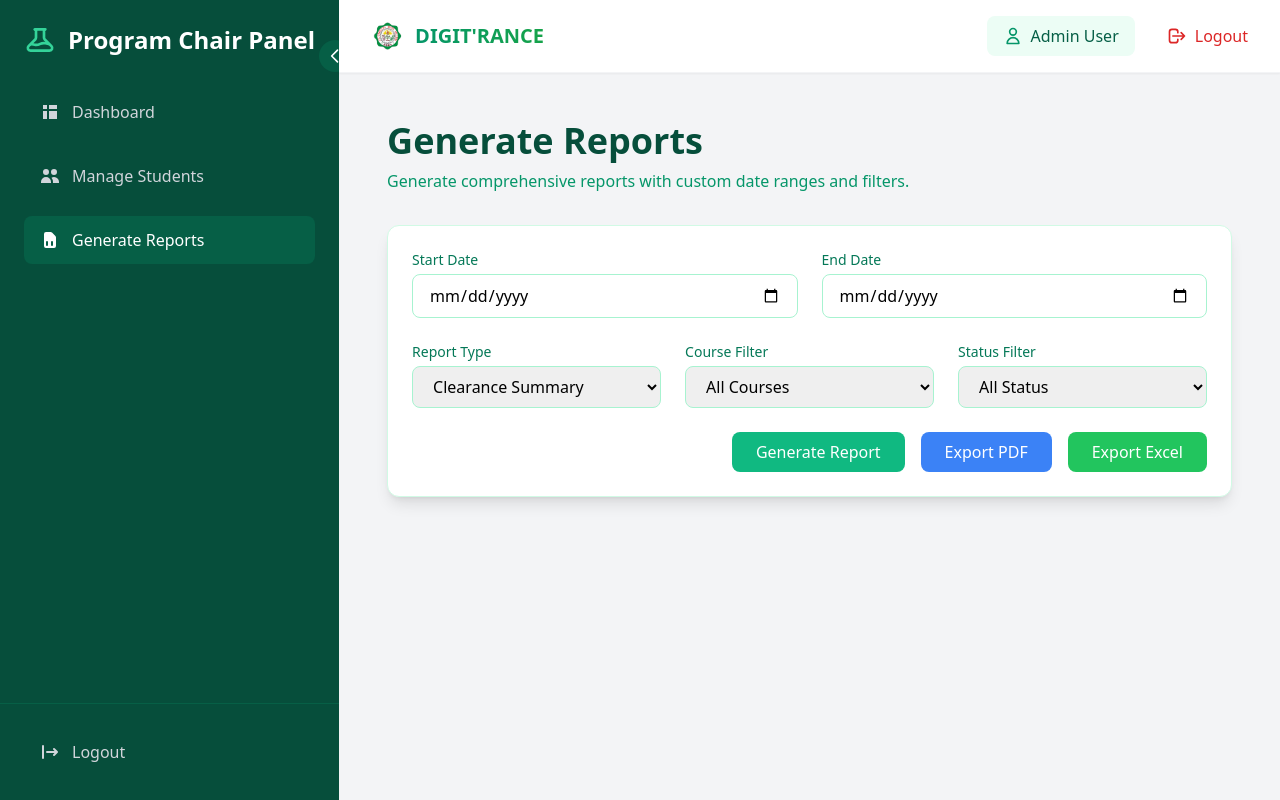
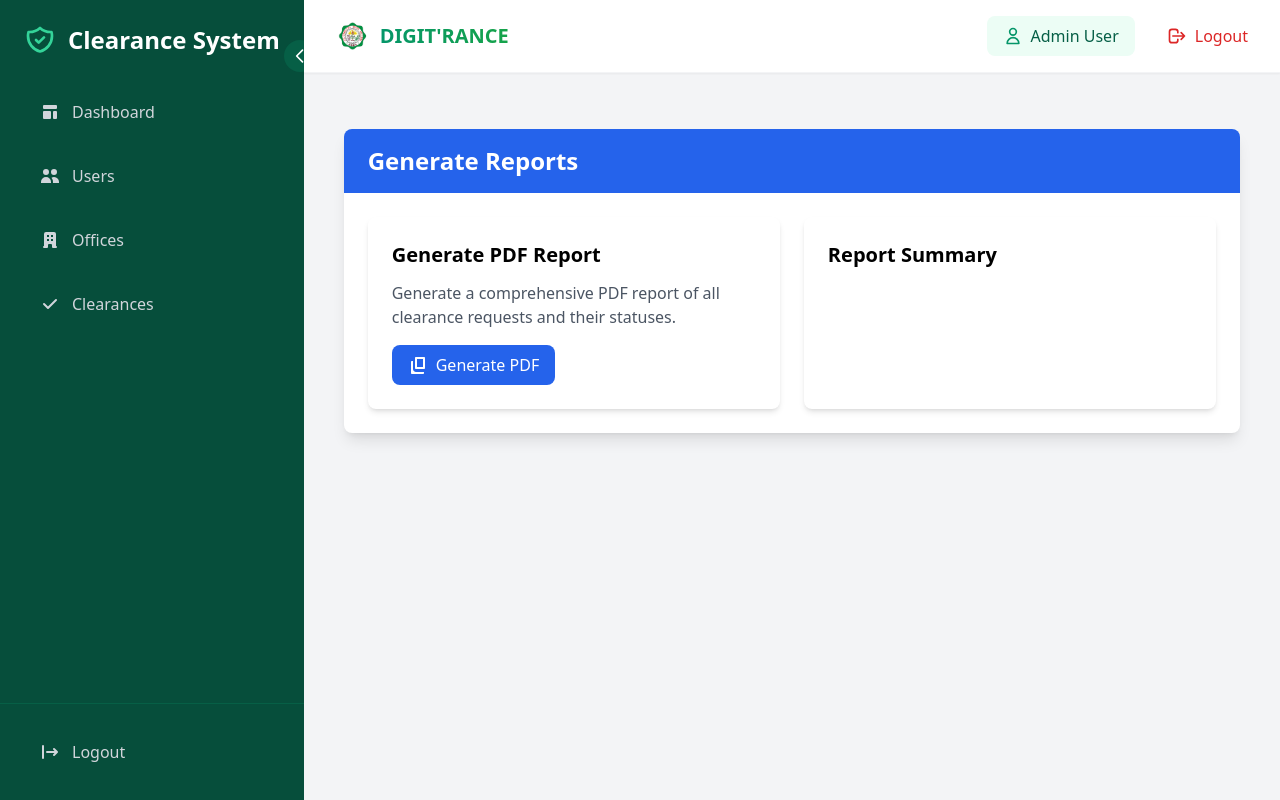
Before and after one commit to lanzy-lanzy/clearance, a Django app: page /program-chair/generate-reports/ in a window 1280 px wide. Run offline with Django 5.2, Linux system fonts and the light colour scheme; a user stored in the database is signed in; data comes from the database, SQL or seed files in the repository; some libraries are stand-ins or nearby versions.

Commit message:
Changes to be committed: 	modified:   core/__pycache__/urls.cpython-313.pyc 	modified:   core/__pycache__/views.cpython-313.pyc 	modified:   core/urls.py 	modified:   core/views.py 	modified:   templates/core/generate_reports.html

```diff
--- a/core/urls.py
+++ b/core/urls.py
@@ -3,7 +3,7 @@ from django.contrib.auth.views import LogoutView
 from . import views
 from .views import (
   ProgramChairDashboardView, unlock_permit_view, ProgramChairStudentsView,
-  print_permit, ManageStudentsView, GenerateReportsView
+  print_permit, ManageStudentsView, GenerateReportsView, generate_report
 )
 
 
@@ -44,4 +44,5 @@ urlpatterns = [
   # Admin approval URLs
   path('approve-user/<int:user_id>/', views.approve_user, name='approve_user'),
   path('reject-user/<int:user_id>/', views.reject_user, name='reject_user'),
+  path('generate-report/', generate_report, name='generate_report'),
 ]
--- a/core/views.py
+++ b/core/views.py
@@ -845,6 +845,130 @@ def admin_clearances(request):
 
 
 @login_required
+def generate_report(request):
+    """Generate a PDF report based on clearance data."""
+    # Create the HttpResponse object with PDF headers
+    response = HttpResponse(content_type='application/pdf')
+    response['Content-Disposition'] = 'attachment; filename="clearance_report.pdf"'
+
+    # Create the PDF object using ReportLab
+    buffer = BytesIO()
+    doc = SimpleDocTemplate(buffer, pagesize=landscape(letter),
+                          rightMargin=72, leftMargin=72,
+                          topMargin=72, bottomMargin=72)
+
+    # Container for the 'Flowable' objects
+    elements = []
+
+    # Define styles
+    styles = getSampleStyleSheet()
+    title_style = ParagraphStyle(
+        'CustomTitle',
+        parent=styles['Heading1'],
+        fontSize=24,
+        spaceAfter=30,
+        alignment=1  # Center alignment
+    )
+
+    subtitle_style = ParagraphStyle(
+        'CustomSubTitle',
+        parent=styles['Heading2'],
+        fontSize=16,
+        spaceAfter=20,
+        alignment=1
+    )
+
+    # Add the title
+    elements.append(Paragraph("Clearance System Report", title_style))
+    elements.append(Paragraph(f"Generated on {datetime.now().strftime('%B %d, %Y')}", subtitle_style))
+    elements.append(Spacer(1, 20))
+
+    # Get statistics based on user role
+    if hasattr(request.user, 'staff'):
+        # Staff/Office view
+        staff = request.user.staff
+        clearance_requests = ClearanceRequest.objects.filter(office=staff.office)
+
+        # Create data for the table
+        data = [['Student ID', 'Name', 'Course', 'Status', 'Date']]
+        for cr in clearance_requests:
+            data.append([
+                cr.student.student_id,
+                f"{cr.student.user.get_full_name()}",
+                cr.student.course,
+                cr.status.title(),
+                cr.request_date.strftime('%Y-%m-%d')
+            ])
+
+        # Add office summary
+        elements.append(Paragraph(f"Office: {staff.office.name}", styles['Heading3']))
+        elements.append(Paragraph(f"Total Requests: {clearance_requests.count()}", styles['Normal']))
+        elements.append(Spacer(1, 20))
+
+    elif hasattr(request.user, 'programchair'):
+        # Program Chair view
+        pc = request.user.programchair
+        students = Student.objects.filter(program_chair=pc)
+
+        # Create data for the table
+        data = [['Student ID', 'Name', 'Course', 'Year Level', 'Clearance Status']]
+        for student in students:
+            clearance = getattr(student, 'clearance', None)
+            status = 'Cleared' if clearance and clearance.is_cleared else 'Pending'
+            data.append([
+                student.student_id,
+                f"{student.user.get_full_name()}",
+                student.course,
+                student.year_level,
+                status
+            ])
+
+        # Add program summary
+        elements.append(Paragraph(f"Department: {pc.designation}", styles['Heading3']))
+        elements.append(Paragraph(f"Total Students: {students.count()}", styles['Normal']))
+        elements.append(Spacer(1, 20))
+
+    # Create the table
+    table = Table(data, repeatRows=1)
+    table.setStyle(TableStyle([
+        ('BACKGROUND', (0, 0), (-1, 0), colors.grey),
+        ('TEXTCOLOR', (0, 0), (-1, 0), colors.whitesmoke),
+        ('ALIGN', (0, 0), (-1, -1), 'CENTER'),
+        ('FONTNAME', (0, 0), (-1, 0), 'Helvetica-Bold'),
+        ('FONTSIZE', (0, 0), (-1, 0), 14),
+        ('BOTTOMPADDING', (0, 0), (-1, 0), 12),
+        ('BACKGROUND', (0, 1), (-1, -1), colors.beige),
+        ('TEXTCOLOR', (0, 1), (-1, -1), colors.black),
+        ('FONTNAME', (0, 1), (-1, -1), 'Helvetica'),
+        ('FONTSIZE', (0, 1), (-1, -1), 12),
+        ('ALIGN', (0, 0), (-1, -1), 'CENTER'),
+        ('GRID', (0, 0), (-1, -1), 1, colors.black),
+        ('ROWBACKGROUNDS', (0, 1), (-1, -1), [colors.white, colors.lightgrey])
+    ]))
+
+    elements.append(table)
+
+    # Add timestamp and page number
+    footer_style = ParagraphStyle(
+        'Footer',
+        parent=styles['Normal'],
+        fontSize=8,
+        textColor=colors.grey
+    )
+    elements.append(Spacer(1, 20))
+    elements.append(Paragraph(f"Generated by: {request.user.get_full_name()}", footer_style))
+
+    # Build the PDF document
+    doc.build(elements)
+
+    # Get the value of the BytesIO buffer and write it to the response
+    pdf = buffer.getvalue()
+    buffer.close()
+    response.write(pdf)
+    return response
+
+
+@login_required
 def student_profile(request):
     """View for students to see and manage their profile."""
     try:
@@ -965,204 +1089,29 @@ class GenerateReportsView(LoginRequiredMixin, TemplateView):
 
     def get_context_data(self, **kwargs):
         context = super().get_context_data(**kwargs)
-        try:
-            pc = self.request.user.programchair
+        user = self.request.user
 
-            # Get date range
-            start_date = self.request.GET.get('start_date')
-            end_date = self.request.GET.get('end_date')
-            if start_date:
-                start_date = datetime.strptime(start_date, '%Y-%m-%d')
-            if end_date:
-                end_date = datetime.strptime(end_date, '%Y-%m-%d')
+        if hasattr(user, 'staff'):
+            # Staff view - get clearance requests for their office
+            clearance_requests = ClearanceRequest.objects.filter(
+                office=user.staff.office
+            ).select_related('student')
+            context['clearance_requests'] = {
+                'pending_count': clearance_requests.filter(status='pending').count(),
+                'approved_count': clearance_requests.filter(status='approved').count(),
+                'denied_count': clearance_requests.filter(status='denied').count()
+            }
 
-            # Get filters
-            report_type = self.request.GET.get('report_type', 'clearance_summary')
-            course_filter = self.request.GET.get('course')
-            status_filter = self.request.GET.get('status')
+        elif hasattr(user, 'programchair'):
+            # Program Chair view - get students and their clearance status
+            students = Student.objects.filter(program_chair=user.programchair)
+            context['total_students'] = students.count()
+            context['cleared_students'] = Clearance.objects.filter(
+                student__in=students,
+                is_cleared=True
+            ).count()
 
-            # Base queryset with select_related for better performance
-            students = Student.objects.filter(program_chair=pc).select_related(
-                'user', 'clearance'
-            )
-
-            if course_filter:
-                students = students.filter(course=course_filter)
-
-            if status_filter:
-                if status_filter == 'cleared':
-                    students = students.filter(clearance__is_cleared=True)
-                elif status_filter == 'pending':
-                    students = students.filter(clearance__is_cleared=False)
-
-            # Apply date range if provided
-            if start_date and end_date:
-                students = students.filter(clearance__cleared_date__range=[start_date, end_date])
-
-            # Generate report data based on type
-            report_data = None
-            if report_type == 'clearance_summary':
-                report_data = {
-                    'total_students': students.count(),
-                    'cleared_students': students.filter(clearance__is_cleared=True).count(),
-                    'pending_students': students.filter(clearance__is_cleared=False).count(),
-                }
-            elif report_type == 'course_statistics':
-                report_data = {
-                    'course_stats': []
-                }
-                for course in students.values_list('course', flat=True).distinct():
-                    course_students = students.filter(course=course)
-                    total = course_students.count()
-                    cleared = course_students.filter(clearance__is_cleared=True).count()
-                    report_data['course_stats'].append({
-                        'course': course,
-                        'total': total,
-                        'cleared': cleared,
-                        'pending': total - cleared,
-                        'clearance_rate': round((cleared / total * 100) if total > 0 else 0, 2)
-                    })
-            elif report_type == 'student_status':
-                report_data = {
-                    'students': students.values(
-                        'user__first_name', 'user__last_name', 'student_id',
-                        'course', 'year_level', 'clearance__is_cleared',
-                        'clearance__cleared_date'
-                    )
-                }
-
-            context.update({
-                'report_type': report_type,
-                'start_date': start_date,
-                'end_date': end_date,
-                'courses': students.values_list('course', flat=True).distinct(),
-                'selected_course': course_filter,
-                'selected_status': status_filter,
-                'report_data': report_data,
-                'error_message': None
-            })
-
-            # Handle export
-            export_format = self.request.GET.get('export')
-            if export_format and report_data:
-                try:
-                    if export_format == 'pdf':
-                        return self.export_pdf(report_data, report_type)
-                    elif export_format == 'excel':
-                        return self.export_excel(report_data, report_type)
-                except Exception as e:
-                    context['error_message'] = f"Error exporting report: {str(e)}"
-
-            return context
-        except Exception as e:
-            context['error_message'] = f"Error generating report: {str(e)}"
-            return context
-
-    def export_pdf(self, report_data, report_type):
-        response = HttpResponse(content_type='application/pdf')
-        response['Content-Disposition'] = f'attachment; filename=report_{timezone.now().strftime("%Y%m%d")}.pdf'
-
-        doc = SimpleDocTemplate(response, pagesize=letter)
-        elements = []
-        styles = getSampleStyleSheet()
-
-        # Title
-        title = Paragraph(f"Clearance Report - {report_type.replace('_', ' ').title()}", styles['Heading1'])
-        elements.append(title)
-        elements.append(Spacer(1, 12))
-
-        # Date
-        date_text = Paragraph(f"Generated on {timezone.now().strftime('%B %d, %Y')}", styles['Normal'])
-        elements.append(date_text)
-        elements.append(Spacer(1, 12))
-
-        if report_type == 'clearance_summary':
-            data = [
-                ['Metric', 'Value'],
-                ['Total Students', str(report_data['total_students'])],
-                ['Cleared Students', str(report_data['cleared_students'])],
-                ['Pending Students', str(report_data['pending_students'])]
-            ]
-        elif report_type == 'course_statistics':
-            data = [['Course', 'Total', 'Cleared', 'Pending', 'Clearance Rate']]
-            for stat in report_data['course_stats']:
-                data.append([
-                    stat['course'],
-                    str(stat['total']),
-                    str(stat['cleared']),
-                    str(stat['pending']),
-                    f"{stat['clearance_rate']}%"
-                ])
-        else:  # student_status
-            data = [['Name', 'ID', 'Course', 'Year Level', 'Status', 'Cleared Date']]
-            for student in report_data['students']:
-                data.append([
-                    f"{student['user__first_name']} {student['user__last_name']}",
-                    student['student_id'],
-                    student['course'],
-                    str(student['year_level']),
-                    'Cleared' if student['clearance__is_cleared'] else 'Pending',
-                    student['clearance__cleared_date'].strftime('%Y-%m-%d') if student['clearance__cleared_date'] else '-'
-                ])
-
-        # Create table
-        table = Table(data)
-        table.setStyle(TableStyle([
-            ('BACKGROUND', (0, 0), (-1, 0), colors.green),
-            ('TEXTCOLOR', (0, 0), (-1, 0), colors.whitesmoke),
-            ('ALIGN', (0, 0), (-1, -1), 'CENTER'),
-            ('FONTNAME', (0, 0), (-1, 0), 'Helvetica-Bold'),
-            ('FONTSIZE', (0, 0), (-1, 0), 14),
-            ('BOTTOMPADDING', (0, 0), (-1, 0), 12),
-            ('BACKGROUND', (0, 1), (-1, -1), colors.beige),
-            ('TEXTCOLOR', (0, 1), (-1, -1), colors.black),
-            ('FONTNAME', (0, 1), (-1, -1), 'Helvetica'),
-            ('FONTSIZE', (0, 1), (-1, -1), 12),
-            ('GRID', (0, 0), (-1, -1), 1, colors.black)
-        ]))
-
-        elements.append(table)
-        doc.build(elements)
-        return response
-
-    def export_excel(self, report_data, report_type):
-        wb = Workbook()
-        ws = wb.active
-
-        # Write headers and data based on report type
-        if report_type == 'clearance_summary':
-            headers = ['Metric', 'Value']
-            data = [
-                ['Total Students', report_data['total_students']],
-                ['Cleared Students', report_data['cleared_students']],
-                ['Pending Students', report_data['pending_students']]
-            ]
-        elif report_type == 'course_statistics':
-            headers = ['Course', 'Total', 'Cleared', 'Pending', 'Clearance Rate']
-            data = [[s['course'], s['total'], s['cleared'], s['pending'], f"{s['clearance_rate']}%"]
-                   for s in report_data['course_stats']]
-        else:  # student_status
-            headers = ['Name', 'ID', 'Course', 'Year Level', 'Status', 'Cleared Date']
-            data = [[f"{s['user__first_name']} {s['user__last_name']}", s['student_id'],
-                    s['course'], s['year_level'],
-                    'Cleared' if s['clearance__is_cleared'] else 'Pending',
-                    s['clearance__cleared_date'].strftime('%Y-%m-%d') if s['clearance__cleared_date'] else '-']
-                   for s in report_data['students']]
-
-        # Write headers
-        for col, header in enumerate(headers, 1):
-            ws.cell(row=1, column=col, value=header)
-
-        # Write data
-        for row, row_data in enumerate(data, 2):
-            for col, cell_data in enumerate(row_data, 1):
-                ws.cell(row=row, column=col, value=cell_data)
-
-        response = HttpResponse(content_type='application/vnd.openxmlformats-officedocument.spreadsheetml.sheet')
-        response['Content-Disposition'] = f'attachment; filename=report_{timezone.now().strftime("%Y%m%d")}.xlsx'
-        wb.save(response)
-        return response
-
+        return context
 
 
 @login_required
--- a/templates/core/generate_reports.html
+++ b/templates/core/generate_reports.html
@@ -1,173 +1,70 @@
 {% extends 'base.html' %}
-{% block title %}Generate Reports{% endblock %}
-
-{% block sidebar %}
-{% include 'components/program_chair_sidenav.html' %}
-{% endblock %}
+{% load static %}
 
 {% block content %}
-<div class="container mx-auto p-6">
-	<div class="mb-8">
-		<h1 class="text-4xl font-bold text-emerald-900">Generate Reports</h1>
-		<p class="text-emerald-600 mt-2">Generate comprehensive reports with custom date ranges and filters.</p>
+<div class="container mx-auto px-4 py-8">
+	<div class="bg-white rounded-lg shadow-lg overflow-hidden">
+		<!-- Header -->
+		<div class="bg-blue-600 px-6 py-4">
+			<h3 class="text-2xl font-bold text-white">Generate Reports</h3>
 		</div>
 
-	<!-- Report Generation Form -->
-	<div class="bg-white rounded-xl shadow-lg p-6 mb-8 border border-emerald-100">
-		<form method="GET" class="space-y-6">
-			<!-- Date Range -->
+		<!-- Content -->
+		<div class="p-6">
 			<div class="grid grid-cols-1 md:grid-cols-2 gap-6">
-				<div>
-					<label class="block text-sm font-medium text-emerald-700 mb-1">Start Date</label>
-					<input type="date" name="start_date"
-						   value="{{ start_date|date:'Y-m-d' }}"
-						   class="w-full border border-emerald-200 rounded-lg px-4 py-2 focus:ring-2 focus:ring-emerald-500 focus:border-emerald-500">
-				</div>
-				<div>
-					<label class="block text-sm font-medium text-emerald-700 mb-1">End Date</label>
-					<input type="date" name="end_date"
-						   value="{{ end_date|date:'Y-m-d' }}"
-						   class="w-full border border-emerald-200 rounded-lg px-4 py-2 focus:ring-2 focus:ring-emerald-500 focus:border-emerald-500">
+				<!-- Generate PDF Card -->
+				<div class="bg-white rounded-lg shadow-md">
+					<div class="p-6">
+						<h5 class="text-xl font-semibold mb-3">Generate PDF Report</h5>
+						<p class="text-gray-600 mb-4">Generate a comprehensive PDF report of all clearance requests and their statuses.</p>
+						<a href="{% url 'generate_report' %}"
+						   class="inline-flex items-center px-4 py-2 bg-blue-600 text-white rounded-lg hover:bg-blue-700 transition-colors">
+							<svg class="w-5 h-5 mr-2" fill="currentColor" viewBox="0 0 20 20">
+								<path d="M7 3C7 2.44772 7.44772 2 8 2H16C16.5523 2 17 2.44772 17 3V13C17 13.5523 16.5523 14 16 14H8C7.44772 14 7 13.5523 7 13V3ZM9 4V12H15V4H9Z"/>
+								<path d="M3 7C3 6.44772 3.44772 6 4 6H5V14C5 15.6569 6.34315 17 8 17H16V18C16 18.5523 15.5523 19 15 19H4C3.44772 19 3 18.5523 3 18V7Z"/>
+							</svg>
+							Generate PDF
+						</a>
 					</div>
 				</div>
 
-			<!-- Report Type and Filters -->
-			<div class="grid grid-cols-1 md:grid-cols-3 gap-6">
-				<div>
-					<label class="block text-sm font-medium text-emerald-700 mb-1">Report Type</label>
-					<select name="report_type" class="w-full border border-emerald-200 rounded-lg px-4 py-2 focus:ring-2 focus:ring-emerald-500 focus:border-emerald-500">
-						<option value="clearance_summary" {% if report_type == 'clearance_summary' %}selected{% endif %}>Clearance Summary</option>
-						<option value="course_statistics" {% if report_type == 'course_statistics' %}selected{% endif %}>Course Statistics</option>
-						<option value="student_status" {% if report_type == 'student_status' %}selected{% endif %}>Student Status</option>
-					</select>
+				<!-- Report Summary Card -->
+				<div class="bg-white rounded-lg shadow-md">
+					<div class="p-6">
+						<h5 class="text-xl font-semibold mb-4">Report Summary</h5>
+						<div class="space-y-3">
+							{% if user.staff %}
+								<div class="flex justify-between items-center p-3 bg-gray-50 rounded-lg">
+									<span class="text-gray-700">Pending Requests</span>
+									<span class="bg-blue-600 text-white px-3 py-1 rounded-full text-sm">
+										{{ clearance_requests.pending_count }}
+									</span>
 								</div>
-				<div>
-					<label class="block text-sm font-medium text-emerald-700 mb-1">Course Filter</label>
-					<select name="course" class="w-full border border-emerald-200 rounded-lg px-4 py-2 focus:ring-2 focus:ring-emerald-500 focus:border-emerald-500">
-						<option value="">All Courses</option>
-						{% for course in courses %}
-						<option value="{{ course }}" {% if selected_course == course %}selected{% endif %}>{{ course }}</option>
-						{% endfor %}
-					</select>
+								<div class="flex justify-between items-center p-3 bg-gray-50 rounded-lg">
+									<span class="text-gray-700">Approved Requests</span>
+									<span class="bg-green-600 text-white px-3 py-1 rounded-full text-sm">
+										{{ clearance_requests.approved_count }}
+									</span>
 								</div>
-				<div>
-					<label class="block text-sm font-medium text-emerald-700 mb-1">Status Filter</label>
-					<select name="status" class="w-full border border-emerald-200 rounded-lg px-4 py-2 focus:ring-2 focus:ring-emerald-500 focus:border-emerald-500">
-						<option value="">All Status</option>
-						<option value="cleared" {% if selected_status == 'cleared' %}selected{% endif %}>Cleared</option>
-						<option value="pending" {% if selected_status == 'pending' %}selected{% endif %}>Pending</option>
-					</select>
+							{% elif user.programchair %}
+								<div class="flex justify-between items-center p-3 bg-gray-50 rounded-lg">
+									<span class="text-gray-700">Total Students</span>
+									<span class="bg-blue-600 text-white px-3 py-1 rounded-full text-sm">
+										{{ total_students }}
+									</span>
 								</div>
-			</div>
-
-			<div class="flex justify-end space-x-4">
-				<button type="submit" class="bg-emerald-500 text-white px-6 py-2 rounded-lg hover:bg-emerald-600 transition-colors duration-200">
-					Generate Report
-				</button>
-				<button type="submit" name="export" value="pdf"
-						class="bg-blue-500 text-white px-6 py-2 rounded-lg hover:bg-blue-600 transition-colors duration-200">
-					Export PDF
-				</button>
-				<button type="submit" name="export" value="excel"
-						class="bg-green-500 text-white px-6 py-2 rounded-lg hover:bg-green-600 transition-colors duration-200">
-					Export Excel
-				</button>
-			</div>
-		</form>
-	</div>
-
-	<!-- Report Results -->
-	{% if report_data %}
-	<div class="bg-white rounded-xl shadow-lg p-6 border border-emerald-100">
-		<h2 class="text-2xl font-bold text-emerald-900 mb-6">Report Results</h2>
-
-		{% if report_type == 'clearance_summary' %}
-		<!-- Clearance Summary -->
-		<div class="grid grid-cols-1 md:grid-cols-3 gap-6 mb-8">
-			<div class="bg-emerald-50 rounded-lg p-4">
-				<h3 class="text-lg font-semibold text-emerald-800 mb-2">Total Students</h3>
-				<p class="text-3xl font-bold text-emerald-600">{{ report_data.total_students }}</p>
-			</div>
-			<div class="bg-emerald-50 rounded-lg p-4">
-				<h3 class="text-lg font-semibold text-emerald-800 mb-2">Cleared Students</h3>
-				<p class="text-3xl font-bold text-emerald-600">{{ report_data.cleared_students }}</p>
-			</div>
-			<div class="bg-emerald-50 rounded-lg p-4">
-				<h3 class="text-lg font-semibold text-emerald-800 mb-2">Pending Students</h3>
-				<p class="text-3xl font-bold text-emerald-600">{{ report_data.pending_students }}</p>
-			</div>
-		</div>
-
-		{% elif report_type == 'course_statistics' %}
-		<!-- Course Statistics -->
-		<div class="overflow-x-auto">
-			<table class="min-w-full">
-				<thead class="bg-emerald-50">
-					<tr>
-						<th class="px-4 py-3 text-left text-sm font-medium text-emerald-700">Course</th>
-						<th class="px-4 py-3 text-left text-sm font-medium text-emerald-700">Total Students</th>
-						<th class="px-4 py-3 text-left text-sm font-medium text-emerald-700">Cleared</th>
-						<th class="px-4 py-3 text-left text-sm font-medium text-emerald-700">Pending</th>
-						<th class="px-4 py-3 text-left text-sm font-medium text-emerald-700">Clearance Rate</th>
-					</tr>
-				</thead>
-				<tbody class="divide-y divide-emerald-100">
-					{% for stat in report_data.course_stats %}
-					<tr class="hover:bg-emerald-50">
-						<td class="px-4 py-3 text-emerald-900">{{ stat.course }}</td>
-						<td class="px-4 py-3 text-emerald-800">{{ stat.total }}</td>
-						<td class="px-4 py-3 text-emerald-800">{{ stat.cleared }}</td>
-						<td class="px-4 py-3 text-emerald-800">{{ stat.pending }}</td>
-						<td class="px-4 py-3 text-emerald-800">{{ stat.clearance_rate }}%</td>
-					</tr>
-					{% endfor %}
-				</tbody>
-			</table>
-		</div>
-
-		{% elif report_type == 'student_status' %}
-		<!-- Student Status List -->
-		<div class="overflow-x-auto">
-			<table class="min-w-full">
-				<thead class="bg-emerald-50">
-					<tr>
-						<th class="px-4 py-3 text-left text-sm font-medium text-emerald-700">Student</th>
-						<th class="px-4 py-3 text-left text-sm font-medium text-emerald-700">Course</th>
-						<th class="px-4 py-3 text-left text-sm font-medium text-emerald-700">Year Level</th>
-						<th class="px-4 py-3 text-left text-sm font-medium text-emerald-700">Status</th>
-						<th class="px-4 py-3 text-left text-sm font-medium text-emerald-700">Cleared Date</th>
-					</tr>
-				</thead>
-				<tbody class="divide-y divide-emerald-100">
-					{% for student in report_data.students %}
-					<tr class="hover:bg-emerald-50">
-						<td class="px-4 py-3">
-							<div class="font-medium text-emerald-900">{{ student.name }}</div>
-							<div class="text-sm text-emerald-600">{{ student.id }}</div>
-						</td>
-						<td class="px-4 py-3 text-emerald-800">{{ student.course }}</td>
-						<td class="px-4 py-3 text-emerald-800">{{ student.year_level }}</td>
-						<td class="px-4 py-3">
-							{% if student.is_cleared %}
-							<span class="inline-flex items-center px-2.5 py-1 rounded-full text-xs font-medium bg-green-100 text-green-800">
-								Cleared
+								<div class="flex justify-between items-center p-3 bg-gray-50 rounded-lg">
+									<span class="text-gray-700">Cleared Students</span>
+									<span class="bg-green-600 text-white px-3 py-1 rounded-full text-sm">
+										{{ cleared_students }}
 									</span>
-							{% else %}
-							<span class="inline-flex items-center px-2.5 py-1 rounded-full text-xs font-medium bg-amber-100 text-amber-800">
-								Pending
-							</span>
-							{% endif %}
-						</td>
-						<td class="px-4 py-3 text-emerald-800">
-							{{ student.cleared_date|default:"--" }}
-						</td>
-					</tr>
-					{% endfor %}
-				</tbody>
-			</table>
 								</div>
 							{% endif %}
 						</div>
-	{% endif %}
+					</div>
+				</div>
+			</div>
+		</div>
+	</div>
 </div>
 {% endblock %}
```
Lines whose indentation alone changed are shown as unchanged.
